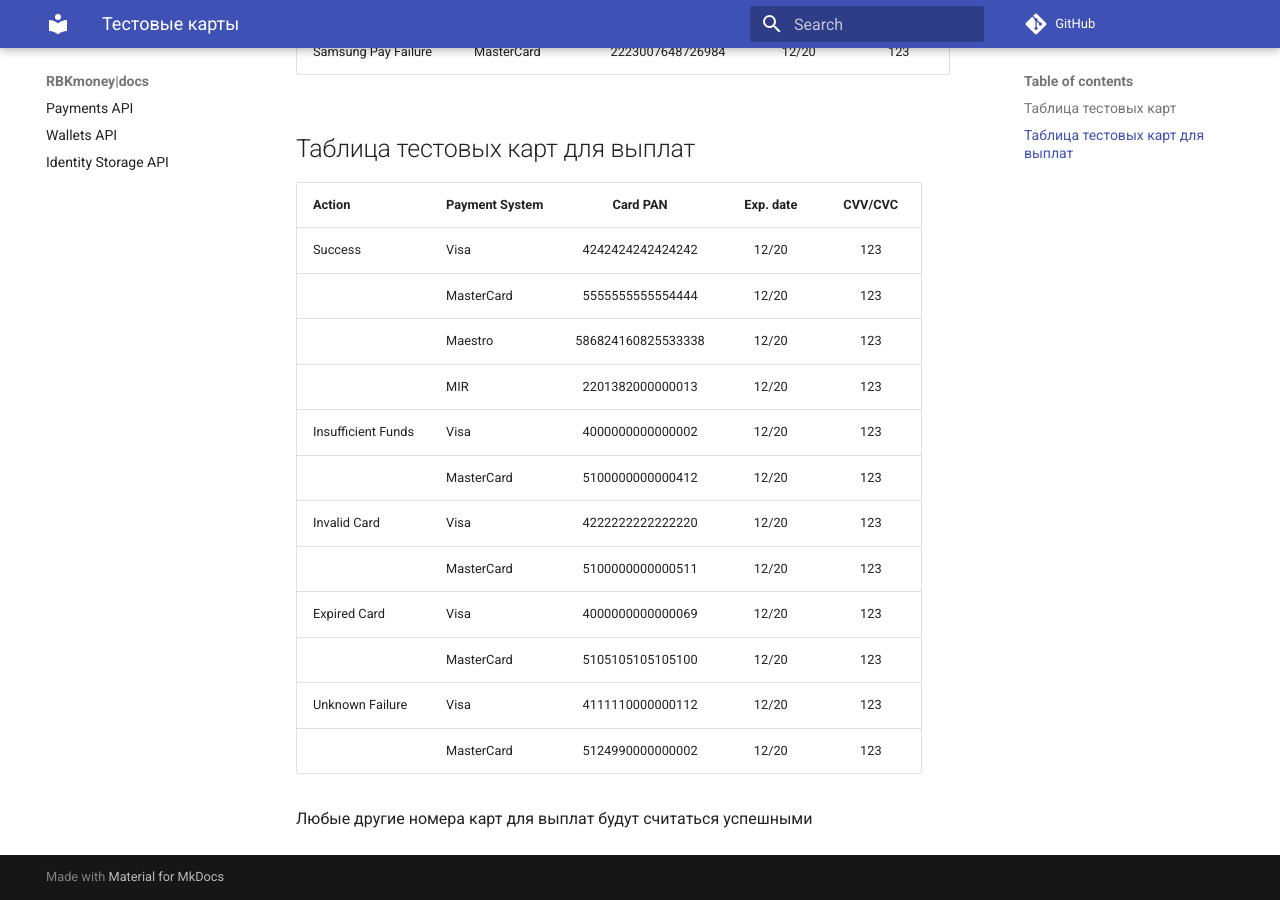
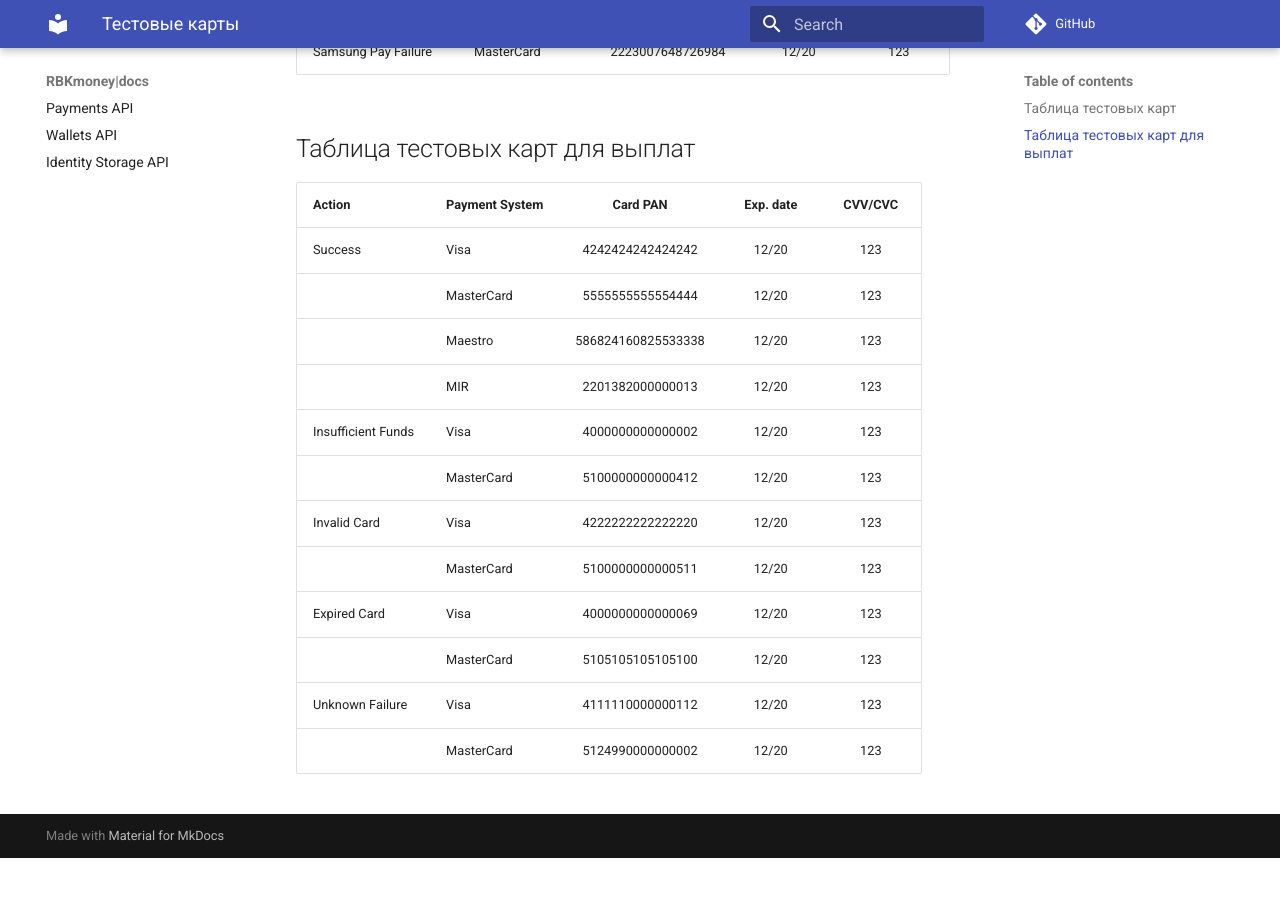
Before and after one commit to rbkmoney/docs, an MkDocs documentation site: the page built from content/docs/payments/refs/testcards.md, in a window 1280 px wide and 900 px high, scrolled down 1378 px. Built offline with MkDocs 1.6.1 and Material for MkDocs 9.7.7, drawn with Linux system fonts in a browser that asks for light colours; nearby versions of some CDN libraries; comment, search, counter and statistics services are not loaded; after the commit the page ends 2236 px from its top, so only the background shows below that.

Commit message:
remove string

```diff
--- a/content/docs/payments/refs/testcards.md
+++ b/content/docs/payments/refs/testcards.md
@@ -44,5 +44,3 @@
 |                        | MasterCard     | 5105105105105100         | 12/20     | 123      |
 | Unknown Failure        | Visa           | 4111110000000112         | 12/20     | 123      |
 |                        | MasterCard     | 5124990000000002         | 12/20     | 123      |
-
-Любые другие номера карт для выплат будут считаться успешными
```
